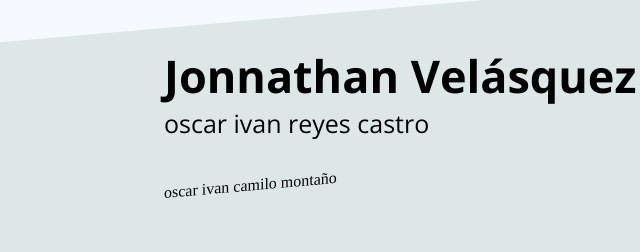
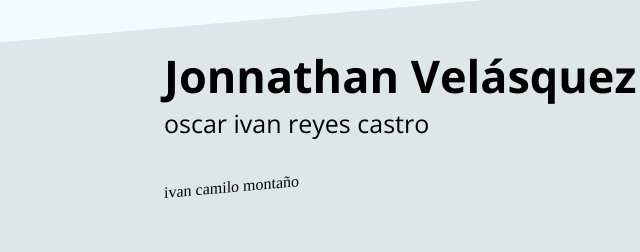
Before and after one commit to JonnathanVrussi/Repositoriocv, a plain HTML site: page index.html in a window 1280 px wide. Shown: the top 252 px of the page, 156-796 px from the left. Drawn offline with nearby package versions, Linux system fonts and the light colour scheme.

Commit message:
Update index.html

```diff
--- a/index.html
+++ b/index.html
@@ -132,7 +132,7 @@
             <!--Creación de la clase para cada uno de los parrafos -->
             <p class="p-1">Jonnathan Velásquez Russi</p>
              <p class="p-2">oscar ivan reyes castro</p>
-             <p class="p-3">oscar ivan camilo montaño</p>
+             <p class="p-3">ivan camilo montaño</p>
 
         </div>
 
```
